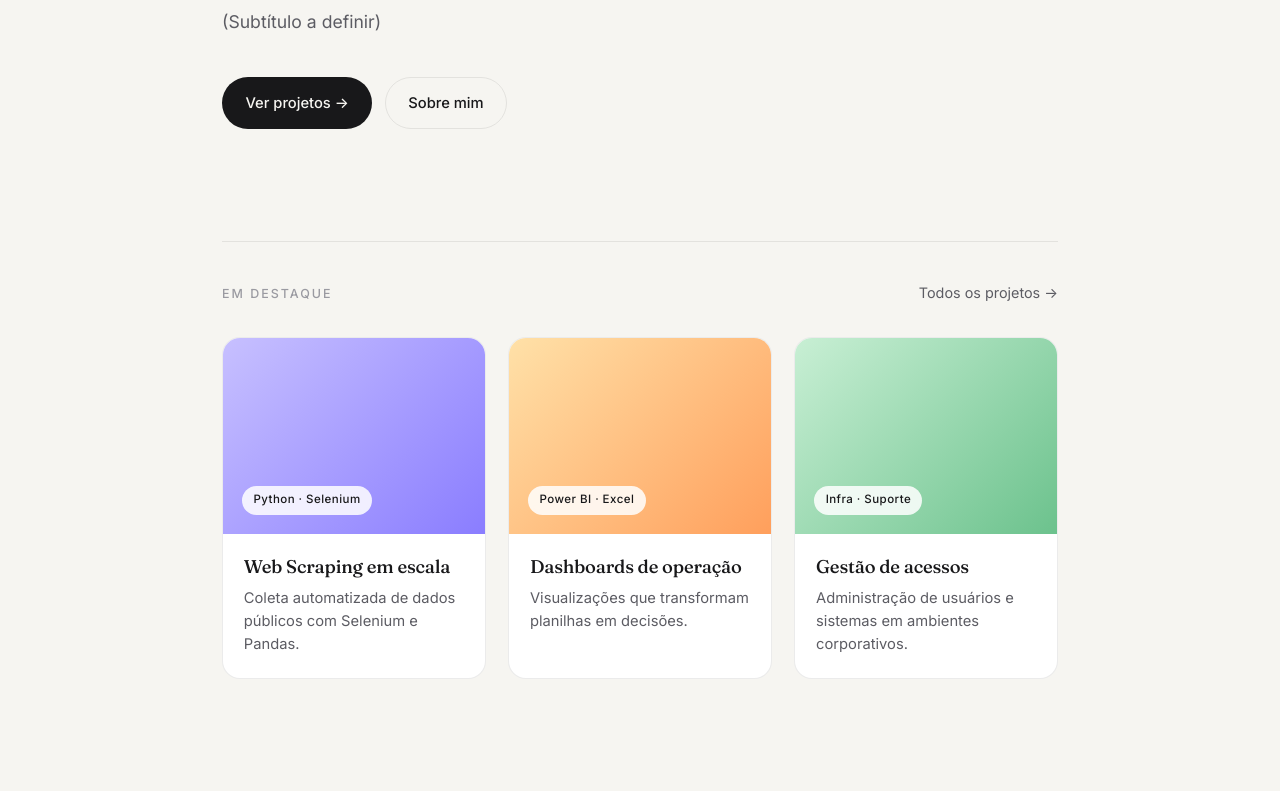
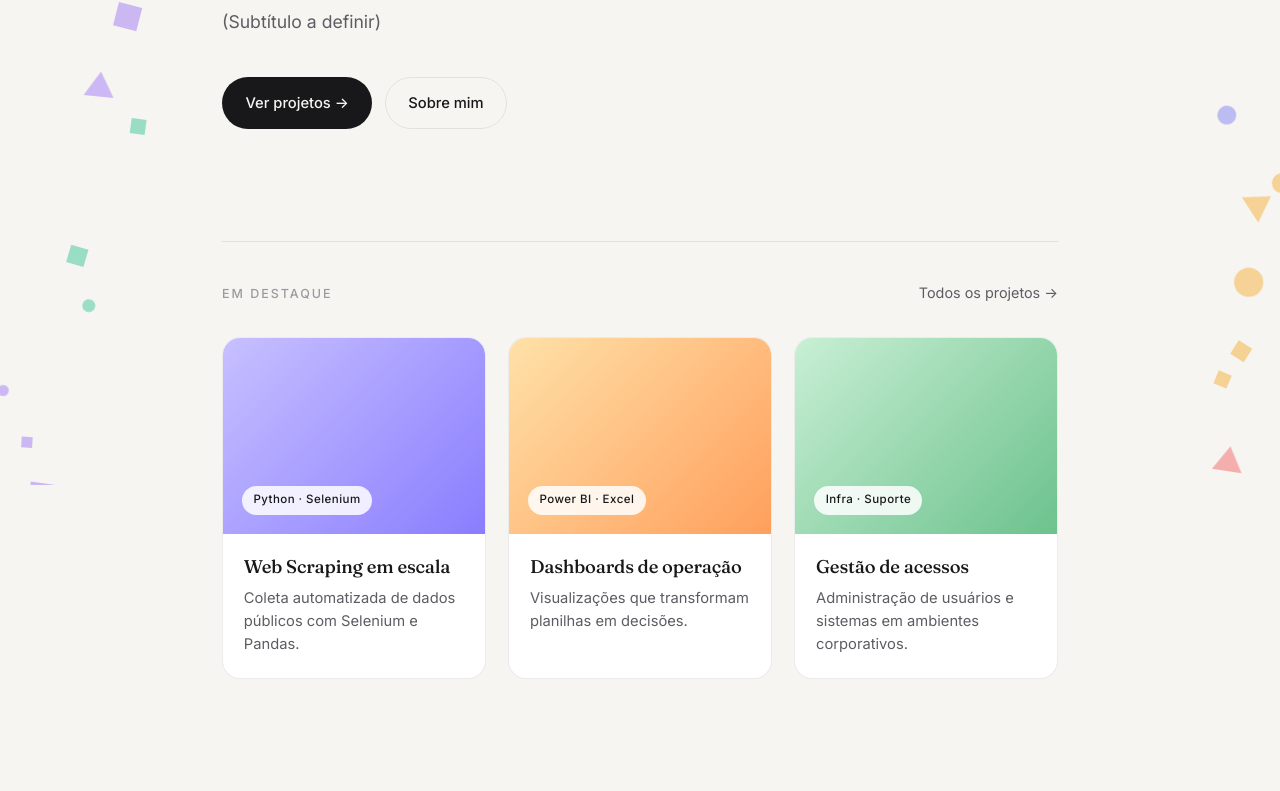
Before and after one commit to ThiagoNonato/thiagononato.github.io, a website built with Vite: page index.html in a window 1280 px wide. Shown: the part 315-1106 px from the top of the page. Built offline with nearby package versions, Linux system fonts and the light colour scheme.

Commit message:
feat: add animated geometric volcano background on sides

```diff
--- a/main.ts
+++ b/main.ts
@@ -1,4 +1,58 @@
 import { gsap } from 'gsap';
+
+// Gerador de formas geométricas animadas
+const initShapes = () => {
+  const container = document.createElement('div');
+  container.className = 'bg-shapes';
+  document.body.appendChild(container);
+
+  const colors = ['#6366f1', '#f59e0b', '#10b981', '#ef4444', '#8b5cf6'];
+  const types = ['circle', 'square', 'triangle'];
+
+  const createShape = (side: 'left' | 'right') => {
+    const shape = document.createElement('div');
+    const type = types[Math.floor(Math.random() * types.length)];
+    const color = colors[Math.floor(Math.random() * colors.length)];
+    const size = Math.random() * 20 + 10;
+
+    shape.className = `shape ${type}`;
+    if (type !== 'triangle') {
+      shape.style.width = `${size}px`;
+      shape.style.height = `${size}px`;
+      shape.style.backgroundColor = color;
+    } else {
+      shape.style.setProperty('--shape-color', color);
+    }
+
+    // Posição horizontal (lateral)
+    const xPos = side === 'left'
+      ? Math.random() * 10
+      : 90 + Math.random() * 10;
+
+    shape.style.left = `${xPos}%`;
+
+    container.appendChild(shape);
+
+    // Animação GSAP: "Vulcão" de baixo para cima
+    gsap.to(shape, {
+      y: -window.innerHeight - 100,
+      x: (Math.random() - 0.5) * 100, // Leve dispersão lateral
+      rotation: Math.random() * 360,
+      duration: Math.random() * 5 + 5,
+      ease: 'none',
+      onComplete: () => {
+        shape.remove();
+        createShape(side); // Cria uma nova para manter o fluxo
+      }
+    });
+  };
+
+  // Inicializa algumas formas de cada lado
+  for (let i = 0; i < 15; i++) {
+    setTimeout(() => createShape('left'), i * 600);
+    setTimeout(() => createShape('right'), i * 600 + 300);
+  }
+};
 
 // Toggle de tema com persistência e tipagem
 (() => {
@@ -26,8 +80,10 @@ import { gsap } from 'gsap';
     }
   });
 
-  // Animação de entrada (Fade-in suave)
+  // Inicializa formas e animação de entrada
   window.addEventListener('DOMContentLoaded', () => {
+    initShapes();
+
     gsap.from('main', {
       opacity: 0,
       y: 20,
--- a/style.css
+++ b/style.css
@@ -45,6 +45,34 @@ body {
   font-weight: 400;
   -webkit-font-smoothing: antialiased;
   transition: background 0.3s ease, color 0.3s ease;
+}
+
+/* ---------- BACKGROUND SHAPES ---------- */
+.bg-shapes {
+  position: fixed;
+  top: 0;
+  left: 0;
+  width: 100%;
+  height: 100%;
+  z-index: -1;
+  pointer-events: none;
+  overflow: hidden;
+}
+
+.shape {
+  position: absolute;
+  bottom: -50px;
+  opacity: 0.4;
+}
+
+.shape.circle { border-radius: 50%; }
+.shape.triangle {
+  width: 0;
+  height: 0;
+  background: transparent !important;
+  border-left: 15px solid transparent;
+  border-right: 15px solid transparent;
+  border-bottom: 25px solid var(--shape-color);
 }
 
 a { color: inherit; text-decoration: none; }
```
